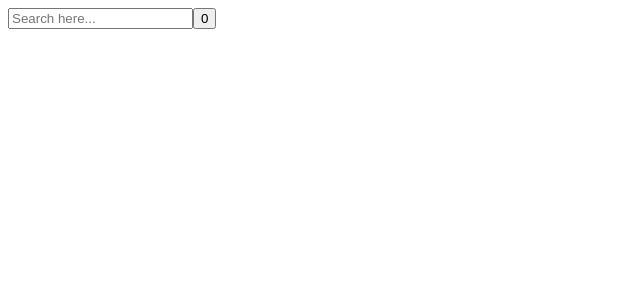
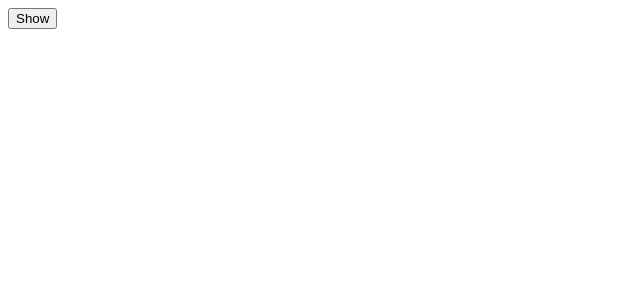
Before and after one commit to yeonghoonPark/react-movie, a React (Create React App) app: page / in a window 1280 px wide. Shown: the top 300 px of the page, without its empty margins (0-640 px from the left). Built offline with nearby package versions, Linux system fonts and the light colour scheme.

Commit message:
useEffect-CleanUpFunction

```diff
--- a/src/App.js
+++ b/src/App.js
@@ -1,51 +1,43 @@
 import { useState, useEffect } from "react";
 
 /*
-  state가 변화하면 component는 항상 렌더링된다.
-  상황에 따라 좋을 수 있다. (component전체를 렌더링 해야하는 경우)
-  하지만 원치 않는 상황(component에서 특정함수를 1번만 호출하고 싶을 경우)
-  에서도 component전체가 렌더링되는 문제점이 있다.
+  component에 useEffect를 사용하여 component가 실행 될 때 딱 1번만 코드를 실행하게
+  설정해 놓았다, 그리고 create가 아닌 destroy 할 때도 함수를 실행 할 수 있다.
+  아래에서 useEffect안에서 return을 이용하여 destroy시에도 함수를 실행한다.
+  이를 "Cleanup function" 이라고 부른다.
+  "Celanup function" 은 자주 사용되지는 않는다.
 */
 
-/*
-  useEffect는 2개의 argument를 가지는 function이다.
-  1번째 argument = 딱 1번만 실행하고 싶은 코드(ex: API)
-  2번째 argument = []가 온다, 이 []안에 들어가는 state는
-  state변화가 있을 경우에만 useEffect의 코드를 재실행(리렌더링)한다.
-*/
+function Hello() {
+  const createFn = () => {
+    console.log("Created2");
+    return destroyFn;
+  }
+  const destroyFn = () => {
+    console.log("Destroyed2");
+  }
 
+  // 정리 1번, 보통 useEffect안에서 함수를 콜하지 않고 함수를 작성한다.
+  useEffect(() => {
+    console.log("Created1");
+    return () => console.log("Destroyed1");
+  }, []);
+
+  // 정리 2번, createFn에서 return값으로 destroyFn
+  useEffect(createFn, []);
+
+  return <h1>Hello</h1>;
+}
 
 function App() {
-  const [cnt, setCnt] = useState(0);
-  const [keyword, setKeyword] = useState("");
+  const [showing, setShowing] = useState(false);
 
-  const onClick = () => setCnt((cnt) => cnt + 1);
-  const onChange = (event) => setKeyword(event.target.value);
-
-  console.log("I run all the time");
-
-  useEffect(()=>{
-    console.log("I run only once.");
-  }, []);
-
-  useEffect(()=>{
-    if(keyword !== ""){
-      console.log(`I run when 'keyword' changes.`);
-    }
-  }, [keyword]);
-
-  useEffect(()=>{
-    console.log("I run when 'cnt' changes.");
-  }, [cnt])
-
-  useEffect(()=>{
-    console.log("I run when 'cnt' changes. & I run when 'keyword' changes.");
-  }, [cnt, keyword])
+  const invertedBoolean = () => setShowing((prev) => !prev);
 
   return (
     <div>
-      <input value={keyword} onChange={onChange} type="text" placeholder="Search here..." />
-      <button onClick={onClick}>{cnt}</button>
+      {showing ? <Hello /> : null}
+      <button onClick={invertedBoolean}>{showing ? "Hide" : "Show"}</button>
     </div>
   );
 }
```
Also changed, not shown: src/useEffect.js (added, +61 -0 lines), src/memo_props_PropTypes.js (renamed from src/App-react-beginner.js).
